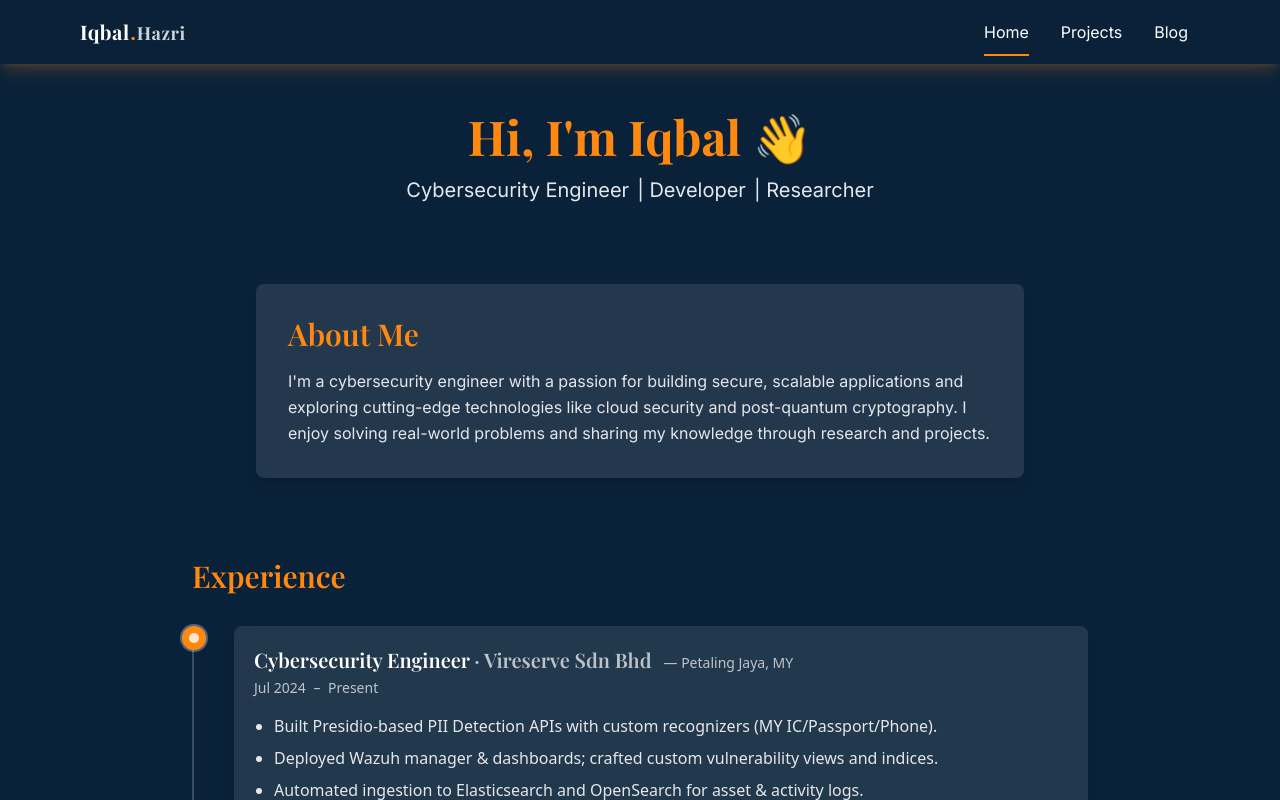
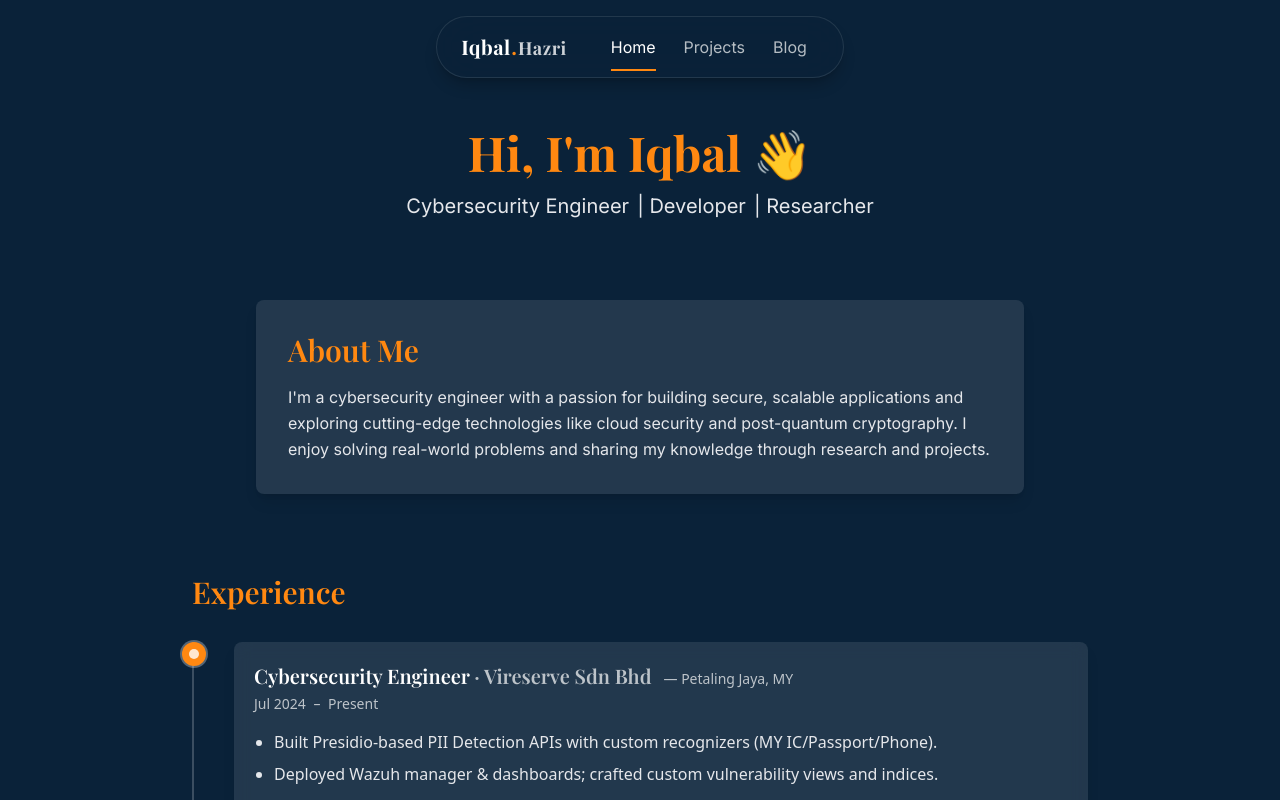
Before and after one commit to IqbalHazri/portfolio-website, a React (Vite) app: page / in a window 1280 px wide. Shown: the top 800 px of the page. Built offline with nearby package versions, Linux system fonts and the light colour scheme; a web font is replaced by a local one.

Commit message:
navbar changes, floating island

```diff
--- a/src/App.jsx
+++ b/src/App.jsx
@@ -23,7 +23,7 @@ function App() {
       {/* Sticky Navbar */}
       <Navbar />
 
-      <main className="pt-16">
+      <main className="pt-20">
         <Routes>
           <Route path="/" element={<Home />} />
           <Route path="/projects" element={<Projects />} />
--- a/src/components/Navbar.jsx
+++ b/src/components/Navbar.jsx
@@ -19,29 +19,33 @@ export default function Navbar() {
     `${linkBase} ${
       isActive
         ? "text-white after:absolute after:left-3 after:right-3 after:-bottom-1 after:h-[2px] after:bg-[rgb(255,136,17)] after:content-['']"
-        : "text-white hover:bg-[rgb(255,136,17)] hover:text-white"
+        : "text-white/70 hover:text-white"
     }`;
 
-  // when open => solid bg + no blur. when closed => translucent + blur.
+  // Floating island shell
   const navShell =
-    `fixed top-0 left-0 w-full z-50 shadow-lg shadow-[rgb(255,136,17)]/20 ` +
-    (open ? "bg-[rgb(10,34,57)]" : "bg-[rgb(10,34,57)]/70 backdrop-blur-md");
+    `fixed inset-x-0 top-4 z-50 mx-auto w-fit min-w-[400px] ` +
+    `rounded-full border border-white/10 shadow-lg shadow-black/20 ` +
+    `bg-[rgb(10,34,57)]/80 backdrop-blur-xl`;
 
   return (
     <nav className={navShell}>
-      <div className="max-w-6xl mx-auto px-4 h-16 flex justify-between items-center">
-        <NavLink to="/" className="text-xl font-bold tracking-wide">
+      <div className="flex items-center justify-between gap-8 px-6 py-2.5">
+        {/* Logo */}
+        <NavLink to="/" className="text-xl font-bold tracking-wide shrink-0">
           <span className="font-['Playfair_Display',serif] text-white">Iqbal</span>
           <span className="text-[rgb(255,136,17)]">.</span>
           <span className="font-['Playfair_Display',serif] text-white/80 text-lg">Hazri</span>
         </NavLink>
 
-        <div className="hidden md:flex items-center space-x-2">
+        {/* Desktop links */}
+        <div className="hidden md:flex items-center gap-1">
           <NavLink to="/" className={getLinkClass}>Home</NavLink>
           <NavLink to="/projects" className={getLinkClass}>Projects</NavLink>
           <NavLink to="/blog" className={getLinkClass}>Blog</NavLink>
         </div>
 
+        {/* Mobile hamburger */}
         <button
           className="md:hidden inline-flex items-center justify-center p-2 rounded-md text-white focus-visible:ring-2 focus-visible:ring-white/40"
           aria-label="Open menu"
@@ -52,15 +56,15 @@ export default function Navbar() {
         </button>
       </div>
 
-      {/* Overlay (make it nearly opaque) */}
+      {/* Overlay */}
       <div
-        className={`md:hidden fixed inset-0 bg-black/90 transition-opacity ${open ? "opacity-100 pointer-events-auto" : "opacity-0 pointer-events-none"} z-40`}
+        className={`md:hidden fixed inset-0 bg-black/60 backdrop-blur-sm transition-opacity ${open ? "opacity-100 pointer-events-auto" : "opacity-0 pointer-events-none"} z-40`}
         onClick={() => setOpen(false)}
       />
 
-      {/* Slide-over panel (ensure it's above the overlay) */}
+      {/* Slide-over panel */}
       <div
-        className={`md:hidden fixed top-0 right-0 h-full w-72 max-w-[80%] bg-[rgb(10,34,57)] shadow-xl border-l border-white/10 transition-transform duration-200 ${open ? "translate-x-0" : "translate-x-full"} z-50`}
+        className={`md:hidden fixed top-0 right-0 h-full w-72 max-w-[80%] bg-[rgb(10,34,57)]/95 backdrop-blur-xl shadow-xl border-l border-white/10 transition-transform duration-200 ${open ? "translate-x-0" : "translate-x-full"} z-50`}
         role="dialog"
         aria-modal="true"
       >
```
